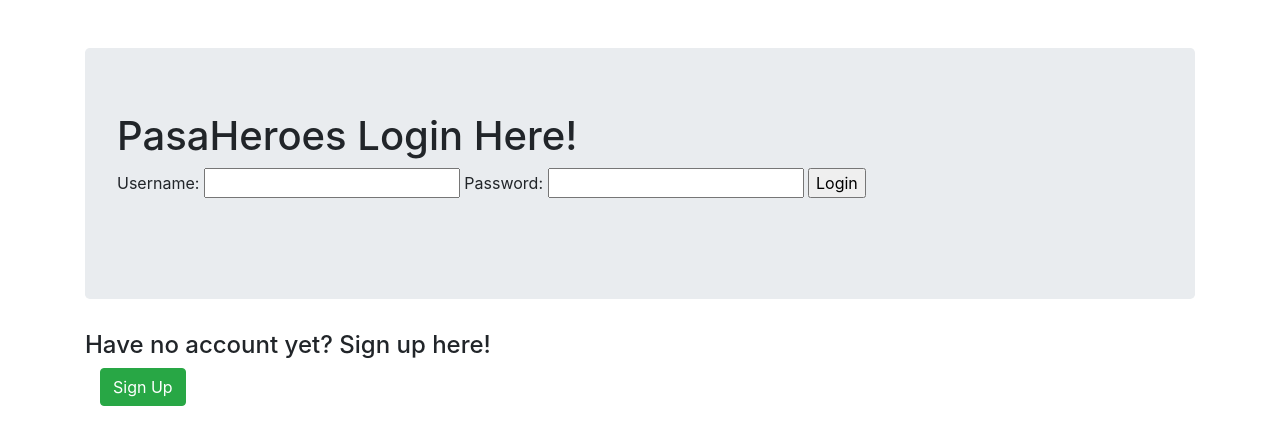
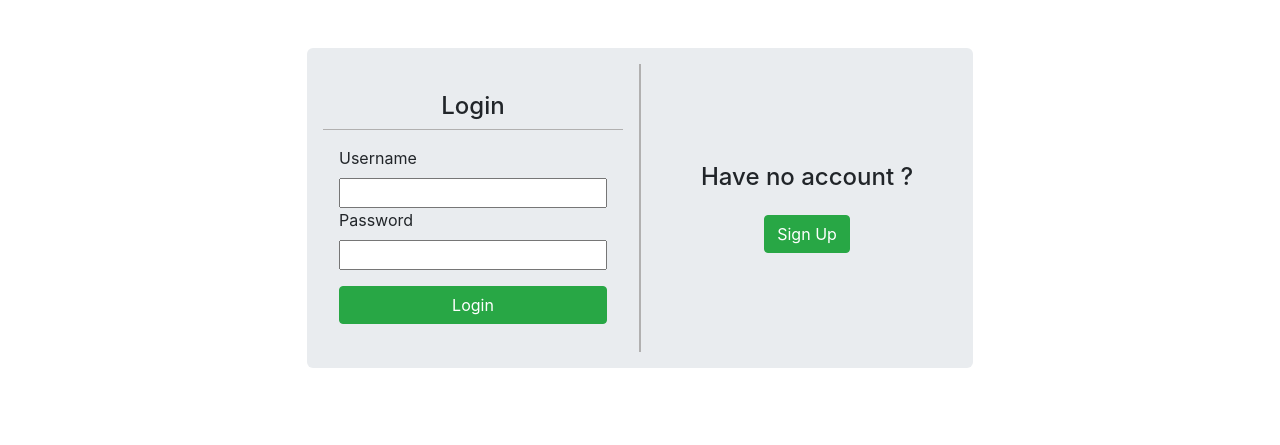
Before and after one commit to thisLexic/anti-covid, a Django app: page /login/ in a window 1280 px wide. Shown: the part 66-511 px from the top of the page. Run offline with Django 3.2, Linux system fonts and the light colour scheme; some libraries are stand-ins or nearby versions.

Commit message:
Remake login form.

```diff
--- a/pasahero/pasahero/views.py
+++ b/pasahero/pasahero/views.py
@@ -55,7 +55,7 @@ def signup_user(request):
             commuter_group = Group.objects.get(name='commuter')
             commuter_group.user_set.add(user)
             user.save()
-            return render(request, 'login.html', {'signup_message':"Sign Up Successful! You can login now!"})
+            return render(request, 'login.html', {'signup_message':"Sign Up Successful! You may now login!"})
         else:
             pass
     else:
--- /dev/null
+++ b/pasahero/static/login.css
@@ -0,0 +1,86 @@
+.cntnr {
+    display: flex;
+    flex-direction: row;
+    background-color: #e9ecef;
+    border-radius: 6px;
+    justify-content: center;
+    align-items: center;
+    height: 20em;
+    margin-right: 20%;
+    margin-left: 20%;
+}
+
+.login_container {
+    display: flex;
+    flex-direction: column;
+    justify-content: center;
+    align-items: center;
+    width: 100%;
+    padding: 1em;
+}
+
+.border_line_horiz {
+    width: 100%;
+    height: 1px;
+    background: rgb(177, 176, 176);
+    margin-bottom: 1em;
+}
+
+.border_line {
+    height: 18em;
+    min-width: 1px;
+    background: rgb(177, 176, 176);
+}
+
+.signup_container {
+    display: flex;
+    flex-direction: column;
+    justify-content: center;
+    align-items: center;
+    width: 100%;
+    padding: 1em;
+}
+
+.sign_up_label {
+    margin-bottom: 1em;
+}
+
+#login_form_info {
+    border-bottom-color: black;
+    border-bottom-width: 1em;
+    width: 100%;
+    text-align: center;
+}
+
+.login_message_container {
+    width: 100%;
+    height: 100%;
+    color: white;
+    margin-bottom: 0.5em;
+    border-radius: 2px;
+    font-size: 0.9em;
+    padding: 0.4em;
+}
+
+.login_message_container.signup {
+    background:#28a745;
+}
+
+.login_message_container.fail {
+    background: #ff5171;
+}
+
+#login_form {
+    display: flex;
+    flex-direction: column;
+}
+
+.login_form {
+    width: 100%;
+    padding-right: 1em;
+    padding-left: 1em;
+}
+
+#password_input {
+    margin-bottom: 1em;
+}
--- a/pasahero/templates/login.html
+++ b/pasahero/templates/login.html
@@ -1,36 +1,63 @@
 {% extends "base.html" %}
-
+{% load static %}
 {% block title %}
 Login Page
 {% endblock %}
 
+{% block css %}
+<link rel="stylesheet" type="text/css" href="{% static 'login.css' %}">
+{% endblock %}
 {% block body %}
-<div class="jumbotron">
-	<h1>PasaHeroes Login Here!</h1>
-	<form action="{% url 'login' %}" method="post">
-		{% csrf_token %}
-		<label for="username">
-			Username:
-		</label>
-		<input type="text" name="username" placeholder="">
+<div class="cntnr">
+	<div class="login_container">
+		<div id="login_form_info">
+			{% if signup_message %}
+			<div class="login_message_container signup">
+				{{ signup_message }}
+			</div>
+			{% elif message %}
 
-		<label for="password">
-			Password:
-		</label>
-		<input type="password" name="password" placeholder="">
+			<div class="login_message_container fail">
+				{{message}}
+			</div>
 
-		<input type="submit" name="" value="Login">
-		<br><br>
-		<h4>{{signup_message}}</h4>
-		{{message}}
-	</form>
-</div>
-<h4>Have no account yet? Sign up here!</h4>
-<div class="container">
-	<a href="{% url 'signup' %}">
-		<button type="button" class="btn btn-success">
-			Sign Up
-		</button>
-	</a>
+			{% endif %}
+			<h4>Login</h4>
+		</div>
+
+		<div class="border_line_horiz">
+			&nbsp;
+		</div>
+
+		<div class="login_form">
+			<form id='login_form' action='{% url "login" %}' method='POST'>
+				{% csrf_token %}
+				<label for="username">Username</label>
+				<input type="text" name="username">
+				<label for="password">Password</label>
+				<input id="password_input" type="password" name="password">
+
+				<button type="submit" class="btn btn-success" >
+					Login
+				</button>
+			</form>
+		</div>
+	</div>
+
+	<div class="border_line">
+		&nbsp;
+	</div>
+	<div class="signup_container">
+
+		<h4 class="sign_up_label">
+			Have no account ?
+		</h4>
+
+		<a href="{% url 'signup' %}" id="link_to_sign_up">
+			<button type='button' class="btn btn-success">
+				Sign Up
+			</button>
+		</a>
+	</div>
 </div>
 {% endblock %}
```
